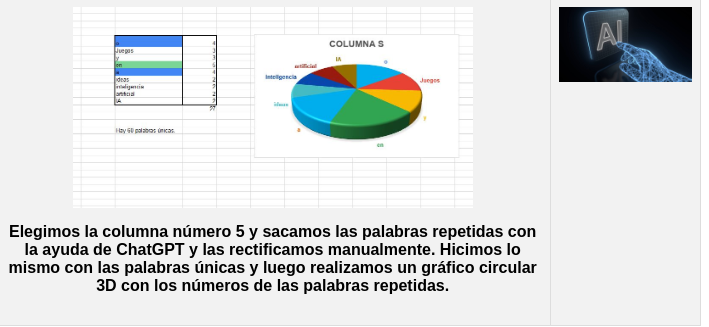
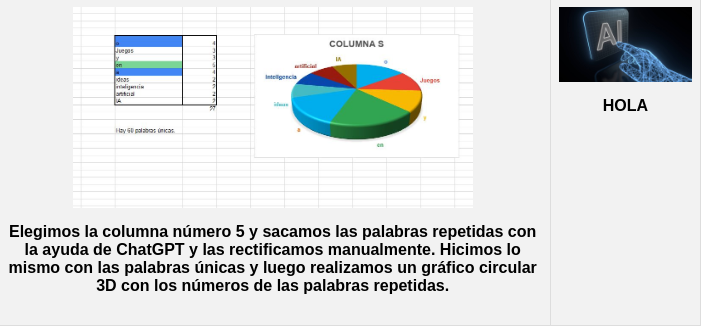
Before and after one commit to CristianPipicano/Inteligencia-Artificial, a plain HTML site: page index.html in a window 1280 px wide. Shown: the part 182-509 px from the top of the page, 571-1280 px from the left. Drawn offline with Linux system fonts and the light colour scheme.

Commit message:
clase 2  22/08/2024

```diff
--- a/index.html
+++ b/index.html
@@ -73,7 +73,7 @@
         <th>
             <h2>clase #2</h2>
             <img src="imagen/ia.jpg">
-            <h4></h4>
+            <h4> HOLA</h4>
         </th>
     </tr>
 </table>
```
